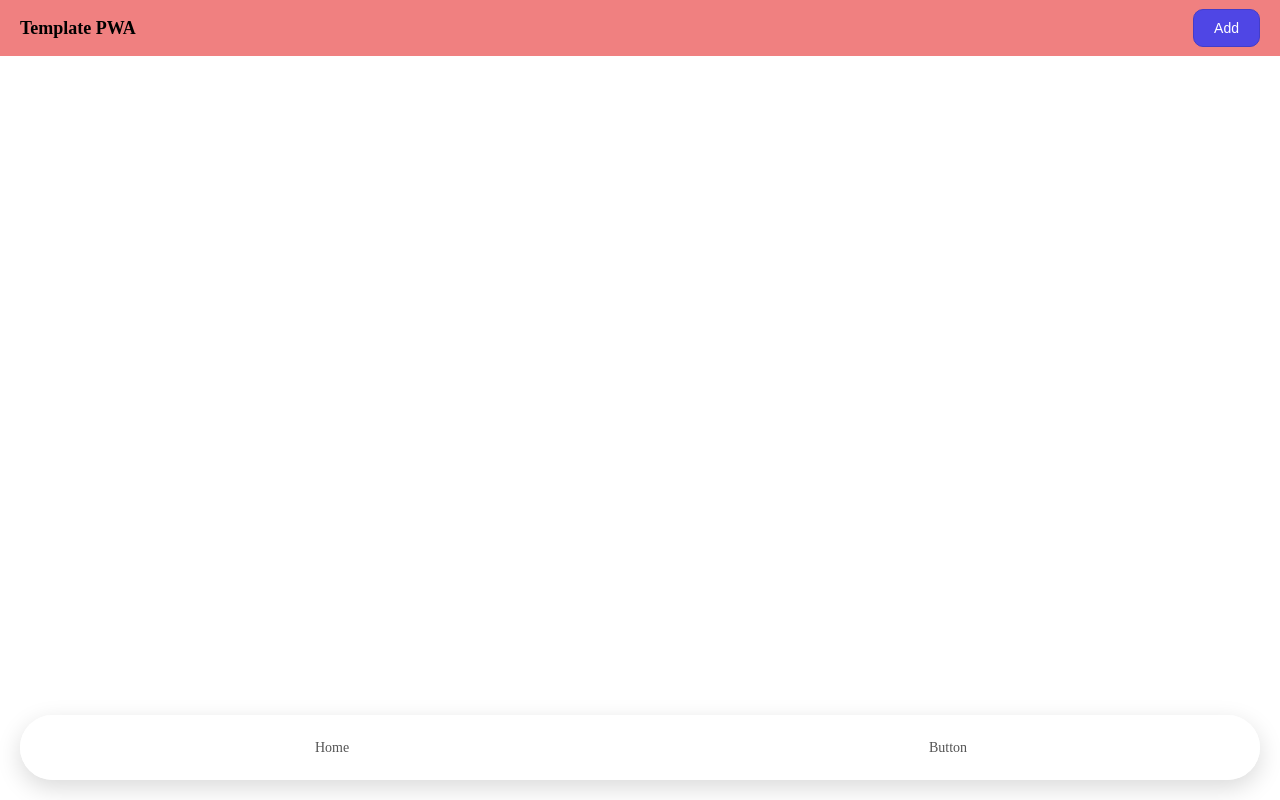
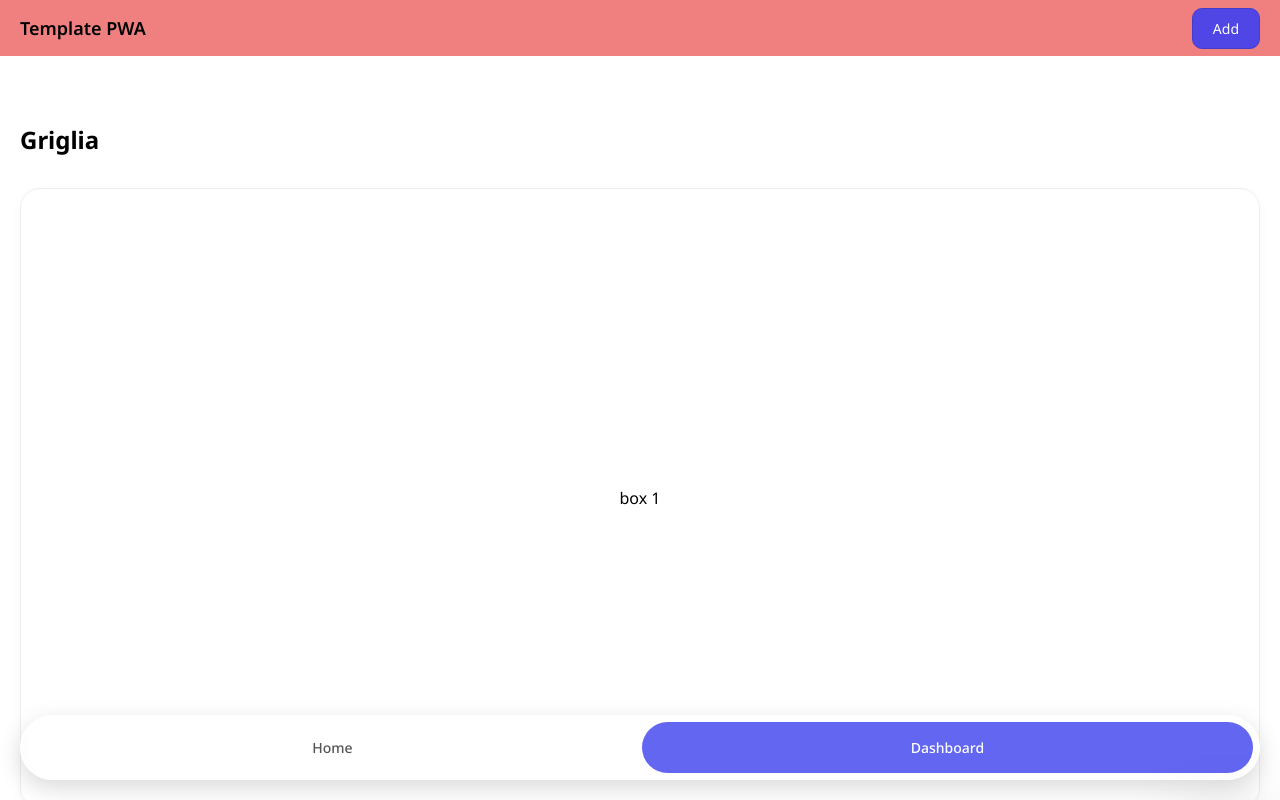
Before and after one commit to marcodv-dev/Cicardia, a React (Vite) app: page /dashboard in a window 1280 px wide. Built offline with nearby package versions, Linux system fonts and the light colour scheme.

Commit message:
Rotta dinamica /dashboardBox/:id con navigazione animata dai box

```diff
--- a/src/App.tsx
+++ b/src/App.tsx
@@ -5,7 +5,8 @@ import Header from './components/Header'
 import { useHideOnScroll } from './hooks/useHideOnScroll'
 import { useScrollRestoration } from './hooks/useScrollRestoration'
 import HomePage from './pages/HomePage'
-import ButtonPage from './pages/ButtonPage'
+import Dashboard from './pages/Dashboard'
+import DashboardBoxPage from './pages/DashboardBoxPage'
 
 export default function App() {
   const scrollerRef = useRef<HTMLDivElement | null>(null)
@@ -20,7 +21,8 @@ export default function App() {
         <div className="app-scroll" ref={scrollerRef}>
           <Routes>
             <Route path="/" element={<HomePage />} />
-            <Route path="/button" element={<ButtonPage />} />
+            <Route path="/dashboard" element={<Dashboard />} />
+            <Route path="/dashboardBox/:boxId" element={<DashboardBoxPage />} />
           </Routes>
         </div>
       </div>
--- a/src/components/BottomNav.tsx
+++ b/src/components/BottomNav.tsx
@@ -11,7 +11,7 @@ export default function BottomNav({ scale, scrollerRef }: BottomNavProps) {
   const navigate = useNavigate()
   const { pathname } = useLocation()
   const homeTap = useTap<HTMLAnchorElement>(() => go('/'))
-  const buttonTap = useTap<HTMLAnchorElement>(() => go('/button'))
+  const dashboardTap = useTap<HTMLAnchorElement>(() => go('/dashboard'))
 
   function go(to: string): void {
     if (to === pathname) {
@@ -25,7 +25,7 @@ export default function BottomNav({ scale, scrollerRef }: BottomNavProps) {
     `bottom-nav__link${isActive ? ' bottom-nav__link--active' : ''}`
 
   return (
-    <nav className={`bottom-nav${scale ? ' scale' : ''}`}>
+    <nav className={`bottom-nav ${scale ? ' scale' : ''}`}>
       <NavLink
         ref={homeTap.ref}
         to="/"
@@ -36,12 +36,12 @@ export default function BottomNav({ scale, scrollerRef }: BottomNavProps) {
         Home
       </NavLink>
       <NavLink
-        ref={buttonTap.ref}
-        to="/button"
+        ref={dashboardTap.ref}
+        to="/dashboard"
         className={linkClass}
-        onClick={buttonTap.guardedOnClick}
+        onClick={dashboardTap.guardedOnClick}
       >
-        Button
+        Dashboard
       </NavLink>
     </nav>
   )
--- a/src/components/modals/BottomSheet.tsx
+++ b/src/components/modals/BottomSheet.tsx
@@ -71,10 +71,10 @@ export default function BottomSheet({ open, onClose, title, children }: BottomSh
           <h2 className="bottom-modal__title">{title ?? 'Aggiungi'}</h2>
           <button
             type="button"
-            className="bottom-modal__close"
+            className="btn md shadow"
             onClick={onClose}
           >
-            ✕
+            esc
           </button>
         </div>
         {children}
--- /dev/null
+++ b/src/data/boxes.ts
@@ -0,0 +1,9 @@
+export interface BoxData {
+  id: number
+  title: string
+}
+
+export const boxes: BoxData[] = Array.from({ length: 13 }, (_, i) => ({
+  id: i + 1,
+  title: `box ${i + 1}`,
+}))
--- a/src/pages/ButtonPage.tsx
+++ /dev/null
@@ -1,14 +0,0 @@
-import { useState } from 'react'
-
-export default function ButtonPage() {
-  const [count, setCount] = useState(0)
-
-  return (
-    <main className="page">
-      <button id="action-btn" type="button" onClick={() => setCount((c) => c + 1)}>
-        Cliccami
-      </button>
-      <span>{count}</span>
-    </main>
-  )
-}
--- /dev/null
+++ b/src/pages/Dashboard.tsx
@@ -0,0 +1,42 @@
+import { useEffect, useRef, useState } from 'react'
+import { useNavigate } from 'react-router-dom'
+import { boxes } from '../data/boxes'
+
+const NAVIGATION_DELAY_MS = 350
+
+export default function Dashboard() {
+  const navigate = useNavigate()
+  const [pressedId, setPressedId] = useState<number | null>(null)
+  const timerRef = useRef<number | null>(null)
+
+  useEffect(() => {
+    return () => {
+      if (timerRef.current !== null) window.clearTimeout(timerRef.current)
+    }
+  }, [])
+
+  const openBox = (id: number): void => {
+    if (pressedId !== null) return
+    setPressedId(id)
+    timerRef.current = window.setTimeout(() => {
+      navigate(`/dashboardBox/${id}`)
+    }, NAVIGATION_DELAY_MS)
+  }
+
+  return (
+    <main className="page">
+      <h2>Griglia</h2>
+      <div className="grid">
+        {boxes.map((box) => (
+          <div
+            key={box.id}
+            className={`box shadow${pressedId === box.id ? ' box--pressed' : ''}`}
+            onClick={() => openBox(box.id)}
+          >
+            <label htmlFor={`box-${box.id}`}>{box.title}</label>
+          </div>
+        ))}
+      </div>
+    </main>
+  )
+}
--- /dev/null
+++ b/src/pages/DashboardBoxPage.tsx
@@ -0,0 +1,28 @@
+import { NavLink, useParams } from 'react-router-dom'
+import { boxes } from '../data/boxes'
+
+export default function DashboardBoxPage() {
+  const { boxId } = useParams()
+  const box = boxes.find((b) => b.id === Number(boxId))
+
+  if (!box) {
+    return (
+      <main className="page">
+        <h2>Box non trovato</h2>
+        <NavLink to="/dashboard" className="back-link">
+          ← Torna alla dashboard
+        </NavLink>
+      </main>
+    )
+  }
+
+  return (
+    <main className="page">
+      <h2>{box.title}</h2>
+      <p>Qui il contenuto specifico del box {box.id}.</p>
+      <NavLink to="/dashboard" className="back-link">
+        ← Torna
+      </NavLink>
+    </main>
+  )
+}
--- a/src/pages/HomePage.tsx
+++ b/src/pages/HomePage.tsx
@@ -1,11 +1,33 @@
-import { Link } from 'react-router-dom'
+import { useState } from 'react';
+import { useNavigate } from 'react-router-dom';
 
 export default function HomePage() {
+  const [activeIndex, setActiveIndex] = useState<number | null>(null);
+  const navigate = useNavigate();
+
+  const handleClick = (e: React.MouseEvent<HTMLAnchorElement>, index: number) => {
+    e.preventDefault(); // Blocca la navigazione immediata
+    setActiveIndex(index);
+
+    // Aspetta la durata della transizione CSS prima di cambiare pagina
+    setTimeout(() => {
+      navigate('/dashboard');
+    }, 350);
+  };
+
   return (
     <main className="page">
       {Array.from({ length: 20 }).map((_, index) => (
-        <Link to="/button" key={index} className='card'>Pagina con button</Link>
+        <a
+          key={index}
+          href="/dashboard"
+          onClick={(e) => handleClick(e, index)}
+          className={`card shadow ${activeIndex === index ? 'active' : ''}`}
+        >
+          <span>Go to Dashboard</span>
+          <span>{'>'}</span>
+        </a>
       ))}
     </main>
-  )
+  );
 }
--- a/src/style.css
+++ b/src/style.css
@@ -1,7 +1,10 @@
+@import url('https://fonts.googleapis.com/css2?family=Noto+Sans:ital,wght@0,100..900;1,100..900&display=swap');
+
 * {
   margin: 0;
   padding: 0;
   box-sizing: border-box;
+  font-family: "Noto Sans", sans-serif;
 }
 
 html,
@@ -103,9 +106,10 @@ button,input,select,textarea,.bottom-nav__link,a{
   display: flex;
   gap: 4px;
   padding: 6px;
-  background-color: rgba(255, 255, 255, 0.85);
-  backdrop-filter: blur(12px);
-  -webkit-backdrop-filter: blur(12px);
+  background-color: rgba(255, 255, 255, 0.3);
+  backdrop-filter: blur(8px);
+  -webkit-backdrop-filter: blur(8px);
+  border: 1px solid #ffffff;
   border-radius: 999px;
   box-shadow: 0 8px 24px rgba(0, 0, 0, 0.15);
   transition: all 0.3s ease;
@@ -135,10 +139,41 @@ button,input,select,textarea,.bottom-nav__link,a{
 }
 
 .card {
-  background-color: #eeeeee;
+  position: relative;
+  background-color: #ffffff;
+  border: 1px solid #eeeeee;
   border-radius: 20px;
-  padding: 14px;
+  padding: 24px 14px;
   width: 100%;
+  color: black;
+  text-decoration: none;
+  display: flex;
+  justify-content: space-between;
+  align-items: center;
+}
+.card.shadow{
+  box-shadow: 0 4px 12px rgba(0, 0, 0, 0.03);
+}
+.card::after {
+  content: "";
+  position: absolute;
+  top: -1px;
+  left: -1px;
+  right: -1px;
+  bottom: -1px;
+  border-radius: 20px;
+  /* Colore/Gradiente del bordo attivo */
+  border: 1px solid #443dc8;
+
+  /* Maschera */
+  clip-path: inset(0 100% 0 100%);
+  transition: clip-path 0.3s ease-in-out;
+  pointer-events: none;
+}
+/* Stato attivo al click */
+.card.active::after {
+  /* Scopre il bordo */
+  clip-path: inset(0 0 0 0);
 }
 
 #action-btn {
@@ -157,6 +192,11 @@ button,input,select,textarea,.bottom-nav__link,a{
 
 .btn{
   transition: all 0.2s ease;
+  color: black;
+  background-color: rgba(228, 228, 228, 0.3);
+  backdrop-filter: blur(8px);
+  -webkit-backdrop-filter: blur(8px);
+  border: 1px solid #ffffff;
 }
 .btn:active{
   transform: scale(0.90);
@@ -171,12 +211,15 @@ button,input,select,textarea,.bottom-nav__link,a{
   color: white;
   border: 1px solid #443dc8;
 }
+.btn.shadow{
+  box-shadow: 0 0 80px 1px rgba(0, 0, 0, 0.3);
+}
 
 .modal-backdrop {
   position: fixed;
   inset: 0;
   z-index: 300;
-  background-color: rgba(0, 0, 0, 0.35);
+  background-color: rgba(0, 0, 0, 0.3);
   opacity: 0;
   pointer-events: none;
   transition: opacity 0.25s ease;
@@ -199,7 +242,7 @@ button,input,select,textarea,.bottom-nav__link,a{
   border-radius: 40px 40px 0 0;
   padding: 12px 20px calc(24px + env(safe-area-inset-bottom, 0px));
   transform: translateY(100%);
-  transition: transform 0.2s ease;
+  transition: transform 0.3s ease-out;
 }
 
 .bottom-modal--open {
@@ -218,8 +261,10 @@ button,input,select,textarea,.bottom-nav__link,a{
   display: flex;
   align-items: center;
   justify-content: space-between;
+  padding-bottom: 20px;
   margin-bottom: 12px;
   min-height: 40px;
+  border-bottom: 1px solid #443dc833;
 }
 
 .bottom-modal__title {
@@ -227,14 +272,51 @@ button,input,select,textarea,.bottom-nav__link,a{
   font-weight: 600;
 }
 
-.bottom-modal__close {
-  width: 32px;
-  height: 32px;
-  border-radius: 50%;
-  border: none;
-  background-color: #f0f0f0;
-  color: #555555;
-  font-size: 16px;
-  line-height: 1;
+.grid{
+  display: grid;
+  grid-template-columns: repeat(2, 1fr);
+  gap: 16px;
+  margin: 1rem 0 2rem;
+  > *:first-child {
+    grid-column: span 2;
+    aspect-ratio: 2;
+  }
+}
+
+.box{
+  position: relative;
+  background-color: #ffffff;
+  border: 1px solid #eeeeee;
+  border-radius: 20px;
+  width: 100%;
+  aspect-ratio: 1;
+  color: black;
+  text-decoration: none;
+  display: flex;
+  justify-content: center;
+  align-items: center;
+}
+.box.shadow{
+  box-shadow: 0 4px 12px rgba(0, 0, 0, 0.03);
+}
+
+.box{
   cursor: pointer;
+  transition: transform 0.15s ease;
 }
+
+.box--pressed{
+  transform: scale(0.92);
+}
+
+.back-link{
+  display: inline-block;
+  margin-top: 16px;
+  color: #4f46e5;
+  text-decoration: none;
+  font-size: 14px;
+}
+
+.back-link:active{
+  opacity: 0.6;
+}
```
